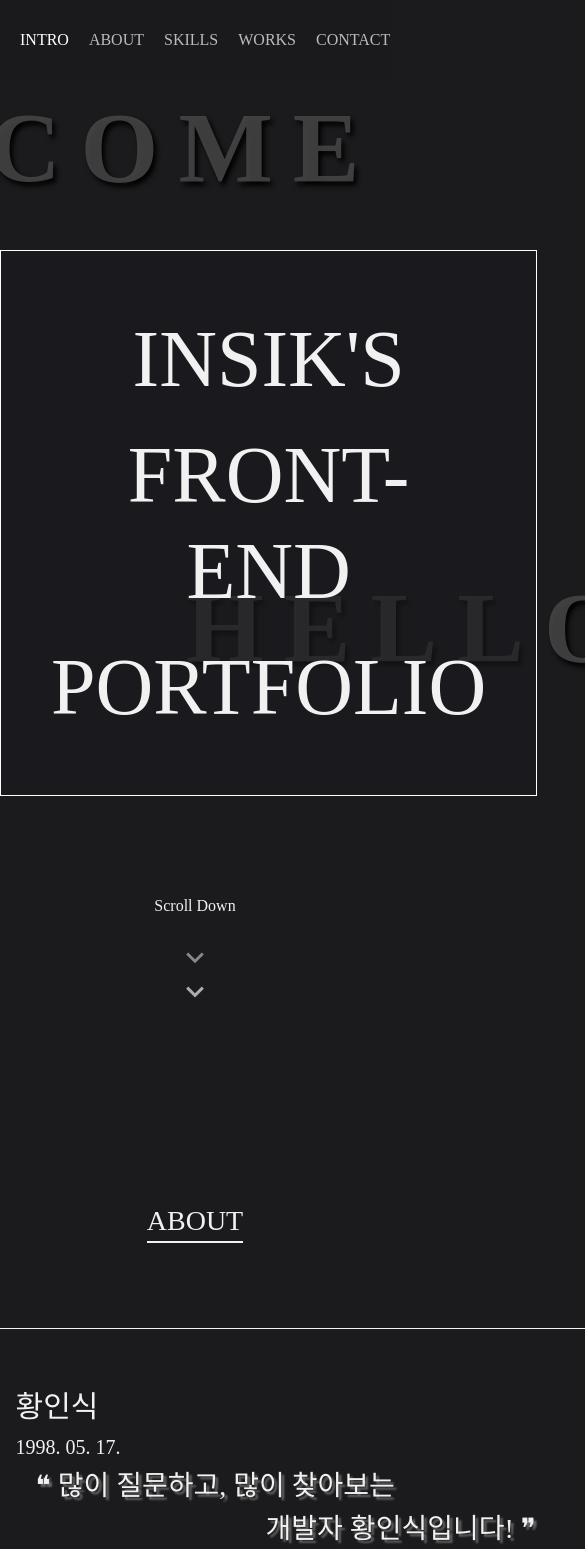
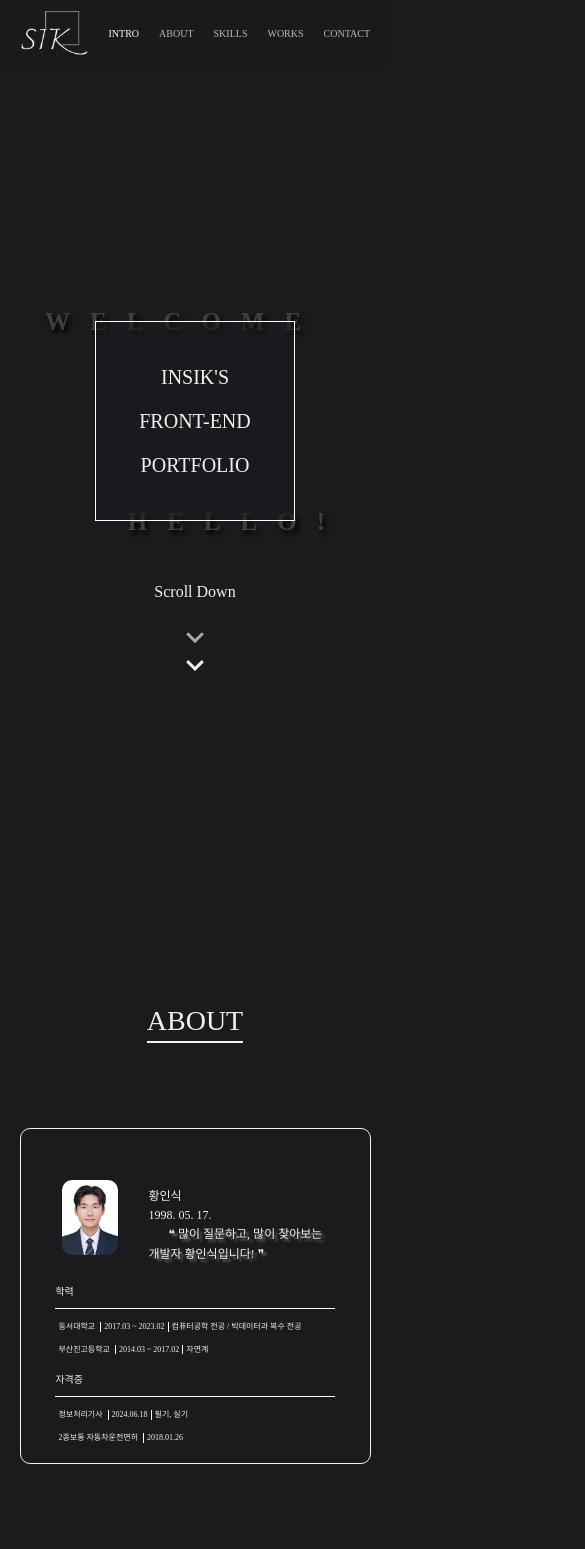
Before and after one commit to InSIkHwang/Portfolio, a React (Create React App) app: page /#intro in a window 390 px wide. Shown: the top 1549 px of the page, 585 px wide, since content can reach past the window. Built offline with nearby package versions, Linux system fonts and the light colour scheme; a web font is replaced by a local one.

Commit message:
style: 반응형 웹 적용

```diff
--- a/src/Components/Experience.tsx
+++ b/src/Components/Experience.tsx
@@ -2,10 +2,15 @@ import { motion } from "framer-motion";
 import styled from "styled-components";
 import ExperienceDetail from "./ExperienceDetail";
 import { useState } from "react";
+import Media from "./Media";
 
 const Wrapper = styled.div`
   margin: 80px auto;
   width: 900px;
+
+  ${Media.small`
+    width: 90vw;
+  `};
 `;
 
 const Title = styled(motion.div)`
@@ -18,6 +23,11 @@ const ListWrapper = styled(motion.ul)`
   display: flex;
   gap: 20px;
   height: 240px;
+
+  ${Media.small`
+    gap: 8px;
+    height: 200px;
+  `};
 `;
 
 const List = styled(motion.li).attrs(() => ({
@@ -37,6 +47,10 @@ const ListTitle = styled(motion.div)`
   font-weight: 500;
   border-bottom: 1px solid #fff;
   padding-bottom: 5px;
+
+  ${Media.small`
+    font-size: 9px;
+  `};
 `;
 
 const ListDesc = styled(motion.div)`
@@ -45,6 +59,11 @@ const ListDesc = styled(motion.div)`
   font-weight: 300;
   text-align: left;
   line-height: 25px;
+
+  ${Media.small`
+    font-size: 8px;
+    line-height: 12px;
+  `};
 `;
 
 const MoreBtn = styled.div`
@@ -52,6 +71,10 @@ const MoreBtn = styled.div`
   right: 20px;
   bottom: 20px;
   cursor: pointer;
+
+  ${Media.small`
+    font-size: 8px;
+  `};
 `;
 
 const experienceData = [
--- a/src/Components/ExperienceDetail.tsx
+++ b/src/Components/ExperienceDetail.tsx
@@ -10,6 +10,7 @@ import award3 from "../Assets/img/exp/camp/award3.png";
 import certificates1 from "../Assets/img/exp/camp/certificates1.jpg";
 import certificates2 from "../Assets/img/exp/camp/certificates2.jpg";
 import result from "../Assets/img/exp/startup/result.jpg";
+import Media from "./Media";
 
 const campPDF: string = require("../Assets/pdf/exp/camp.pdf");
 const defensePDF: string = require("../Assets/pdf/exp/defense.pdf");
@@ -27,18 +28,24 @@ const Modal = styled(motion.div)`
   box-shadow: 0 5px 15px rgba(0, 0, 0, 0.3);
   z-index: 1000;
   margin: 0 auto;
-  left: 0;
-  right: 0;
-  top: 80px;
+  top: 50%;
+  left: 50%;
+  transform: translate(-50%, -50%);
   overflow-y: scroll;
+
+  ${Media.small`
+    width: 90vw;
+    height: auto;
+    padding: 10px;
+  `};
 `;
 
 const Overlay = styled(motion.div)`
   position: fixed;
   top: 0;
   left: 0;
-  width: 100%;
-  height: 100%;
+  width: 100vw;
+  height: 100vh;
   background: rgba(0, 0, 0, 0.5);
   z-index: 999;
 `;
@@ -47,16 +54,28 @@ const Title = styled.div`
   font-size: 24px;
   font-weight: 500;
   margin-bottom: 20px;
+
+  ${Media.small`
+    font-size: 12px;
+  `};
 `;
 
 const Info = styled.div`
   font-size: 16px;
   margin-bottom: 20px;
+
+  ${Media.small`
+    font-size: 10px;
+  `};
 `;
 
 const Desc = styled.div`
   font-size: 16px;
   line-height: 1.5;
+
+  ${Media.small`
+    font-size: 10px;
+  `};
 `;
 
 const Slider = styled.div`
@@ -74,12 +93,21 @@ const BigImg = styled.div<{ bg: string }>`
   height: 400px;
   margin: 10px 0;
   cursor: pointer;
+
+  ${Media.small`
+    width: 100%;
+  height: 150px;
+  `};
 `;
 
 const SmallImgContainer = styled.div`
   display: flex;
   justify-content: center;
   gap: 10px;
+
+  ${Media.small`
+    gap: 5px;
+  `};
 `;
 
 const SmallImg = styled.div<{ bg: string }>`
@@ -95,6 +123,11 @@ const SmallImg = styled.div<{ bg: string }>`
   &:hover {
     border: 2px solid #fff;
   }
+
+  ${Media.small`
+    width: 50px;
+    height: 30px;
+  `};
 `;
 
 const PDFBtn = styled.div`
@@ -103,6 +136,10 @@ const PDFBtn = styled.div`
   text-align: right;
   text-decoration: underline;
   font-weight: 500;
+
+  ${Media.small`
+    font-size: 10px;
+  `};
 `;
 
 const CloseButton = styled.button`
@@ -120,6 +157,11 @@ const ArrowBtn = styled(MdOpenInNew)`
   width: 24px;
   height: 24px;
   margin-left: 5px;
+
+  ${Media.small`
+    width: 14px;
+  height: 14px;
+  `};
 `;
 
 const LinkP = styled.p`
@@ -173,9 +215,10 @@ const ExperienceDetail = ({
         exit={{ opacity: 0 }}
       />
       <Modal
-        initial={{ opacity: 0, scale: 0.9 }}
-        animate={{ opacity: 1, scale: 1 }}
-        exit={{ opacity: 0, scale: 0.9 }}
+        initial={{ opacity: 0 }}
+        animate={{ opacity: 1 }}
+        exit={{ opacity: 0 }}
+        style={{ transform: "translate(-50%, -50%)" }}
       >
         <CloseButton onClick={onClose}>×</CloseButton>
         <Title>{title}</Title>
--- a/src/Components/Header.tsx
+++ b/src/Components/Header.tsx
@@ -3,6 +3,7 @@ import { motion } from "framer-motion";
 import styled from "styled-components";
 import { Link, useLocation } from "react-router-dom";
 import logoImg from "../Assets/img/logo.png";
+import Media from "./Media";
 
 const Nav = styled(motion.div)`
   position: fixed;
@@ -16,6 +17,12 @@ const Nav = styled(motion.div)`
   font-weight: 500;
   z-index: 99;
   background-color: #1b1b1ec1;
+
+  ${Media.small`
+    position: fixed;
+    width:  100vw;
+    top: 0;
+  `};
 `;
 
 const Logo = styled.div`
@@ -28,6 +35,10 @@ const Logo = styled.div`
   width: 80px;
   margin-left: 20px;
   cursor: pointer;
+
+  ${Media.small`
+    height: 8vh;
+  `};
 `;
 
 const Items = styled.ul`
@@ -52,6 +63,10 @@ const Item = styled.li<ItemProps>`
   &:hover {
     color: #fff;
   }
+
+  ${Media.small`
+    font-size: 10px;
+  `};
 `;
 
 const Header = () => {
--- /dev/null
+++ b/src/Components/Media.tsx
@@ -0,0 +1,24 @@
+import { css, type CSSObject, type Interpolation } from "styled-components";
+
+export type Breakpoints = "small" | "large";
+
+export const breakpoints: Record<Breakpoints, string> = {
+  small: "@media all and (min-width:360px) and (max-width:767px)",
+  large: "@media all and (min-width:768px) and (max-width:1199px)",
+};
+
+const Media = Object.entries(breakpoints).reduce((acc, [key, value]) => {
+  return {
+    ...acc,
+    [key]: (
+      first: CSSObject | TemplateStringsArray,
+      ...interpolations: Interpolation<CSSObject>[]
+    ) => css`
+      ${value} {
+        ${css(first, ...(interpolations as Interpolation<any>[]))}
+      }
+    `,
+  };
+}, {}) as Record<Breakpoints, any>;
+
+export default Media;
--- a/src/Components/Meteor.tsx
+++ b/src/Components/Meteor.tsx
@@ -1,5 +1,6 @@
 import React, { useEffect, useState } from "react";
 import styled, { keyframes } from "styled-components";
+import Media from "./Media";
 
 interface MeteorEffectProps {
   count?: number;
--- a/src/Components/ProfileCard.tsx
+++ b/src/Components/ProfileCard.tsx
@@ -2,12 +2,17 @@ import { motion, useInView } from "framer-motion";
 import styled from "styled-components";
 import idPhoto from "../Assets/img/IDphoto.jpg";
 import { useRef } from "react";
+import Media from "./Media";
 
 const CardBox = styled(motion.div)`
   margin: 80px auto;
   width: 950px;
   border: 1px solid #f1f1f1;
   border-radius: 10px;
+
+  ${Media.small`
+    width:90vw;
+  `};
 `;
 const CardImgWrapper = styled(motion.div)`
   margin-top: 40px;
@@ -25,11 +30,20 @@ const CardImgBox = styled(motion.div)`
   height: 200px;
   margin: auto 30px;
   border-radius: 10px;
+
+  ${Media.small`
+    width: 56.25px;
+    height: 75px;
+  `};
 `;
 
 const CardInfo = styled(motion.div)`
   width: 80%;
   margin: 50px auto;
+
+  ${Media.small`
+    margin: 10px auto 20px auto;
+  `};
 `;
 
 const CardValues = styled(motion.div)`
@@ -47,7 +61,31 @@ const CardValues = styled(motion.div)`
     font-size: 28px;
     margin-bottom: 10px;
     text-shadow: 3px 3px 2px #666666;
+    &:last-child {
+      margin-left: 250px;
+    }
   }
+
+  ${Media.small`
+    width: 60%;
+
+    h1 {
+    font-size: 12px;
+    margin-bottom: 5px;
+  }
+  h2 {
+    font-size: 12px;
+    margin-bottom: 5px;
+  }
+  h3 {
+    font-size: 12px;
+    margin-bottom: 5px;
+    text-shadow: 3px 3px 2px #666666;
+    &:last-child {
+      margin-left: 0px;
+    }
+  }
+  `};
 `;
 const Education = styled(motion.div)`
   margin: 10px auto;
@@ -61,6 +99,10 @@ const EducationTitle = styled(motion.div)`
   font-size: 18px;
   font-weight: 500;
   margin-bottom: 10px;
+
+  ${Media.small`
+    font-size: 10px;
+  `};
 `;
 const EducationInfo = styled(motion.div)`
   margin-top: 10px;
@@ -73,6 +115,19 @@ const EducationInfo = styled(motion.div)`
     padding-right: 10px;
     border: none;
   }
+
+  ${Media.small`
+    margin-top: 3px;
+  padding: 0 3px;
+    font-size: 8px;
+    &.major {
+    width: 50%;
+  }
+  &.name {
+    padding-right: 5px;
+    border: none;
+  }
+  `};
 `;
 
 const cardItemVariants = {
@@ -111,7 +166,7 @@ const ProfileCard = () => {
             >
               ❝ 많이 질문하고, 많이 찾아보는
             </motion.h3>
-            <motion.h3 style={{ marginLeft: 250 }} variants={cardItemVariants}>
+            <motion.h3 variants={cardItemVariants}>
               개발자 황인식입니다! ❞
             </motion.h3>
           </CardValues>
--- a/src/Components/WorkItems.tsx
+++ b/src/Components/WorkItems.tsx
@@ -20,6 +20,7 @@ import coinInfo from "../Assets/img/work/coin/info.png";
 import toDoMain from "../Assets/img/work/todo/main.png";
 import toDoDrag from "../Assets/img/work/todo/drag.png";
 import toDoRemove from "../Assets/img/work/todo/remove.png";
+import Media from "./Media";
 
 const campImgs = [campMain, campManage, campMypage, campTicketing];
 const sikFlixImgs = [sikMain, sikInfo, sikRank, sikSearch];
@@ -30,6 +31,10 @@ const Item = styled.div`
   width: 800px;
   display: flex;
   flex-direction: column;
+
+  ${Media.small`
+    width: 90vw;
+  `};
 `;
 
 const ImgWrapper = styled.div`
@@ -45,15 +50,27 @@ const InfoWrapper = styled.div`
   margin: 15px auto;
   font-size: 14px;
   width: 700px;
+
+  ${Media.small`
+    width: 90vw;
+  `};
 `;
 
 const InfoTitle = styled.div`
   font-size: 24px;
   font-weight: 700;
   padding-bottom: 15px;
+
+  ${Media.small`
+    font-size: 18px;
+  `};
 `;
 const InfoDesc = styled.div`
   padding-bottom: 20px;
+
+  ${Media.small`
+    font-size: 12px;
+  `};
 `;
 const InfoListWrapper = styled.div``;
 const InfoList = styled.div`
@@ -66,9 +83,17 @@ const InfoListTitle = styled.div`
   margin-right: 5px;
   border-right: 1px solid #fff;
   font-weight: 500;
+
+  ${Media.small`
+    font-size: 12px;
+  `};
 `;
 const InfoListDesc = styled.div`
   width: 580px;
+
+  ${Media.small`
+    font-size: 12px;
+  `};
 `;
 
 const ImgMain = styled.div`
@@ -82,6 +107,13 @@ const ImgMain = styled.div`
   img {
     height: 350px;
   }
+
+  ${Media.small`
+    height: 160px;
+    img {
+    height: 160px;
+  }
+  `};
 `;
 const ImgList = styled.div`
   width: 100%;
@@ -95,6 +127,10 @@ const SmallImg = styled(motion.img)<{ isSelected: boolean }>`
   object-fit: contain;
   filter: ${(props) => (props.isSelected ? "brightness(30%)" : "none")};
   cursor: pointer;
+
+  ${Media.small`
+    width: 20%;
+  `};
 `;
 
 const InfoLinkWrapper = styled.div`
@@ -110,6 +146,12 @@ const InfoLink = styled(motion.div)`
   height: 40px;
   margin-right: 15px;
   background-color: #333;
+
+  ${Media.small`
+    width: 100px;
+    height: 35px;
+    font-size: 12px;
+  `};
 `;
 const WindowIcon = styled(MdOpenInNew)`
   width: 30px;
--- a/src/Routes/Contact.tsx
+++ b/src/Routes/Contact.tsx
@@ -3,6 +3,7 @@ import { useRef, useState } from "react";
 import styled from "styled-components";
 import { FaGithub, FaInstagram } from "react-icons/fa";
 import Toast from "../Components/Toast";
+import Media from "../Components/Media";
 
 const Container = styled(motion.div)`
   display: flex;
@@ -35,13 +36,21 @@ const ContactWrapper = styled(motion.div)`
   flex-direction: column;
   margin: 50px auto;
   border: 1px solid #fff;
-  padding: 50px 50px;
+  padding: 50px;
+
+  ${Media.small`
+    padding: 30px;
+  `};
 `;
 
 const ContactItem = styled(motion.div)`
   font-size: 18px;
   margin-bottom: 10px;
   cursor: pointer;
+
+  ${Media.small`
+    font-size: 14px;
+  `};
 `;
 
 const ContactIconWrapper = styled(motion.div)`
@@ -55,6 +64,11 @@ const StyledFaGithub = styled(FaGithub)`
   height: 50px;
   margin: 0 15px;
   cursor: pointer;
+
+  ${Media.small`
+    width: 30px;
+    height: 30px;
+  `};
 `;
 
 const StyledFaInstagram = styled(FaInstagram)`
@@ -62,6 +76,11 @@ const StyledFaInstagram = styled(FaInstagram)`
   height: 50px;
   margin: 0 15px;
   cursor: pointer;
+
+  ${Media.small`
+    width: 30px;
+    height: 30px;
+  `};
 `;
 
 const Underline = styled(motion.div)`
--- a/src/Routes/Intro.tsx
+++ b/src/Routes/Intro.tsx
@@ -2,6 +2,7 @@ import { useEffect, useState } from "react";
 import { motion, useAnimation } from "framer-motion";
 import styled from "styled-components";
 import MeteorEffect from "../Components/Meteor";
+import Media from "../Components/Media";
 
 interface TitleWrapperProps {
   borderVisible: boolean;
@@ -14,6 +15,14 @@ const Wrapper = styled.div`
   flex-direction: column;
   align-items: flex-start;
   margin: 200px auto 0 auto;
+
+  ${Media.small`
+    margin: 0 auto;
+    align-items: center;
+    justify-content: center;
+    height: 100vh;
+    padding: 20px;
+  `};
 `;
 
 const TitleWrapper = styled(motion.div)<TitleWrapperProps>`
@@ -31,6 +40,13 @@ const TitleWrapper = styled(motion.div)<TitleWrapperProps>`
   position: relative;
   background-color: #1b1b1e99;
   z-index: 2;
+
+  ${Media.small`
+    width:  200px;
+    height: 200px;
+    padding: 10px 10px;
+    top:7vh;
+  `};
 `;
 
 const MeteorWrapper = styled.div`
@@ -48,10 +64,17 @@ const BackgroundTitleWrapper = styled.div`
   width: 1000px;
   height: 600px;
   left: 50%;
-  top: 46%;
+  top: 50%;
   transform: translate(-50%, -50%);
   flex-direction: column;
   justify-content: space-between;
+
+  ${Media.small`
+    width:  300px;
+    height: 230px;
+    left: 50%;
+    top: 50%;
+  `};
 `;
 
 const BackgroundTitle = styled(motion.div)`
@@ -61,6 +84,10 @@ const BackgroundTitle = styled(motion.div)`
   letter-spacing: 20px;
   text-shadow: 3px 4px 5px #000000;
   z-index: 2;
+
+  ${Media.small`
+    font-size: 25px;
+  `};
 `;
 
 const Title = styled(motion.div)`
@@ -69,6 +96,10 @@ const Title = styled(motion.div)`
   margin: 10px auto;
   width: 100%;
   position: relative;
+
+  ${Media.small`
+    font-size: 20px;
+  `};
 `;
 
 const Arrow = styled(motion.div)`
@@ -80,6 +111,11 @@ const Arrow = styled(motion.div)`
   align-items: center;
   justify-content: space-between;
   gap: 5px;
+  ${Media.small`
+    position:relative;
+    top:0;
+    margin-top: 20px;
+  `};
 `;
 
 const arrowVariants = {
--- a/src/Routes/Skills.tsx
+++ b/src/Routes/Skills.tsx
@@ -11,6 +11,7 @@ import reactIcon from "../Assets/img/skills/react.png";
 import styledComponentsIcon from "../Assets/img/skills/styled-components.png";
 import tsIcon from "../Assets/img/skills/typescript.png";
 import vscodeIcon from "../Assets/img/skills/vscode.png";
+import Media from "../Components/Media";
 
 const Container = styled.div`
   position: relative;
@@ -20,6 +21,11 @@ const Container = styled.div`
   margin-top: 200px;
   box-sizing: border-box;
   overflow: visible;
+
+  ${Media.small`
+    margin-top: 100px;
+    height: 70vh;
+  `};
 `;
 
 const Title = styled(motion.div)`
@@ -68,6 +74,10 @@ const Info = styled(motion.div)`
 
 const SkillWrapper = styled(motion.div)`
   margin: 80px auto;
+
+  ${Media.small`
+    width:90vw;
+  `};
 `;
 
 const Category = styled(motion.div)`
@@ -80,6 +90,11 @@ const Category = styled(motion.div)`
   border-style: none solid;
   border-radius: 5px;
   text-shadow: 2px 2px 2px #555;
+
+  ${Media.small`
+    font-size: 12px;
+    margin-bottom: 10px;
+  `};
 `;
 
 const ItemWrapper = styled(motion.div)`
@@ -88,6 +103,11 @@ const ItemWrapper = styled(motion.div)`
   align-items: center;
   min-height: 130px;
   padding: 0 30px;
+
+  ${Media.small`
+    padding: 0 8px;
+    min-height: 80px;
+  `};
 `;
 
 const ItemRows = styled(motion.ul)`
@@ -95,6 +115,10 @@ const ItemRows = styled(motion.ul)`
   justify-content: flex-start;
   align-items: center;
   gap: 20px;
+
+  ${Media.small`
+    gap: 5px;
+  `};
 `;
 
 const ItemBox = styled(motion.li)`
@@ -108,6 +132,11 @@ const ItemBox = styled(motion.li)`
   border-radius: 5px;
   border: 1px solid rgb(30, 30, 35);
   box-shadow: 0 0 20px rgba(0, 0, 0, 0.7);
+
+  ${Media.small`
+    width: 50px;
+  height: 50px;
+  `};
 `;
 
 const Icon = styled(motion.div)`
@@ -115,6 +144,11 @@ const Icon = styled(motion.div)`
   height: 50px;
   background-size: contain;
   background-repeat: no-repeat;
+
+  ${Media.small`
+    width: 25px;
+  height: 25px;
+  `};
 `;
 
 const InfoName = styled(motion.div)`
--- a/src/Routes/Works.tsx
+++ b/src/Routes/Works.tsx
@@ -2,6 +2,7 @@ import React, { useState, useRef } from "react";
 import styled from "styled-components";
 import { motion, useInView } from "framer-motion";
 import WorkItems from "../Components/WorkItems";
+import Media from "../Components/Media";
 
 const Wrapper = styled(motion.div)`
   min-height: 100vh;
@@ -51,6 +52,10 @@ const Header = styled.div`
   font-size: 20px;
   font-weight: 700;
   width: 900px;
+
+  ${Media.small`
+    width: 90vw;
+  `};
 `;
 
 const HeaderItemUnderline = styled(motion.div)<{ selected: boolean }>`
@@ -74,6 +79,10 @@ const HeaderItem = styled.div<{ selected: boolean }>`
     transform: scaleX(1);
     transition: transform 0.3s;
   }
+
+  ${Media.small`
+    font-size: 10px;
+  `};
 `;
 
 const Body = styled.div`
```
